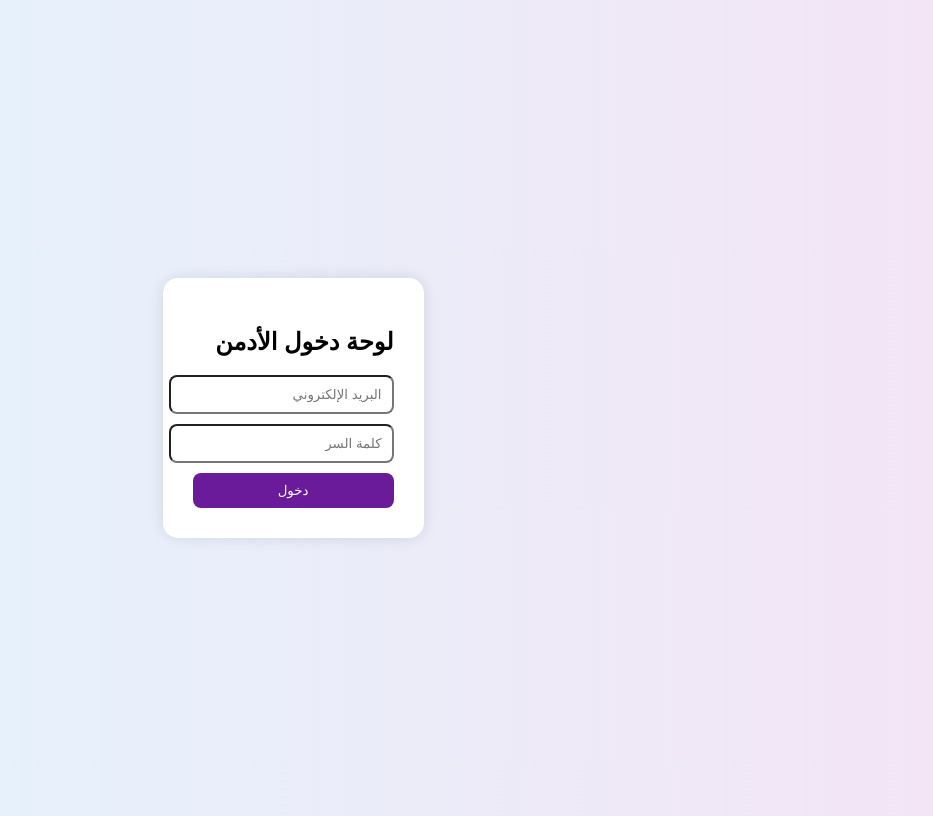
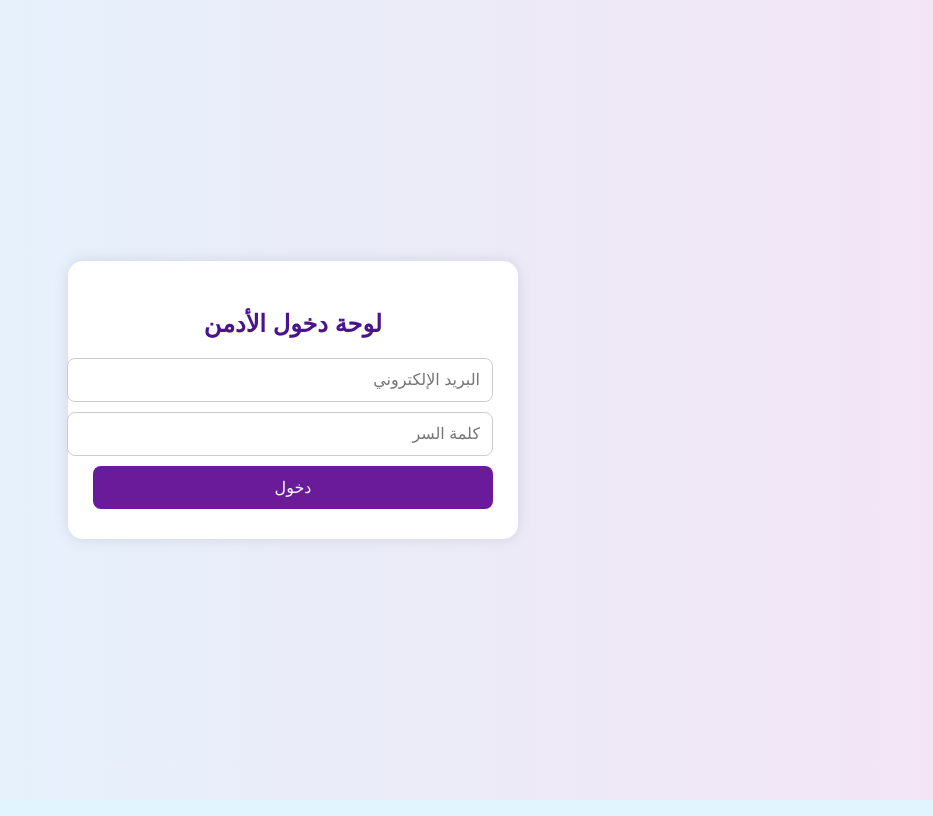
Before and after one commit to foad60412/cartofy-ai, a Flask app: page /admin-login in a window 1280 px wide. Shown: the whole page, without its empty margins (347-1280 px from the left). Run offline with Flask 3, Linux system fonts and the light colour scheme.

Commit message:
admin-login

```diff
--- a/templates/admin_login.html
+++ b/templates/admin_login.html
@@ -3,6 +3,7 @@
 <head>
   <meta charset="UTF-8">
   <title>تسجيل دخول الأدمن</title>
+  <meta name="viewport" content="width=device-width, initial-scale=1.0">
   <style>
     body {
       font-family: 'Tajawal', sans-serif;
@@ -11,34 +12,72 @@
       justify-content: center;
       align-items: center;
       height: 100vh;
+      margin: 0;
     }
+
     form {
       background: white;
-      padding: 30px;
+      padding: 30px 25px;
       border-radius: 15px;
       box-shadow: 0 0 15px rgba(0,0,0,0.1);
+      width: 100%;
+      max-width: 400px;
     }
+
+    h2 {
+      margin-bottom: 20px;
+      text-align: center;
+      color: #4a148c;
+    }
+
     input, button {
       display: block;
       margin-top: 10px;
-      padding: 10px;
+      padding: 12px;
       width: 100%;
       border-radius: 8px;
+      border: 1px solid #ccc;
+      font-size: 16px;
     }
+
     button {
       background: #6a1b9a;
       color: white;
       border: none;
       cursor: pointer;
+      transition: background 0.3s ease;
+    }
+
+    button:hover {
+      background: #4a148c;
+    }
+
+    .message {
+      text-align: center;
+      color: red;
+      margin-top: 10px;
+      font-size: 14px;
+    }
+
+    @media (max-width: 500px) {
+      form {
+        padding: 20px;
+        margin: 10px;
+      }
     }
   </style>
 </head>
 <body>
   <form method="POST">
     <h2>لوحة دخول الأدمن</h2>
-    <input type="email" name="email" placeholder="البريد الإلكتروني">
-    <input type="password" name="password" placeholder="كلمة السر">
+    <input type="email" name="email" placeholder="البريد الإلكتروني" required>
+    <input type="password" name="password" placeholder="كلمة السر" required>
     <button type="submit">دخول</button>
+
+    <!-- سيتم عرض هذه الرسالة من السيرفر -->
+    {% if error %}
+      <div class="message">{{ error }}</div>
+    {% endif %}
   </form>
 </body>
 </html>
```
